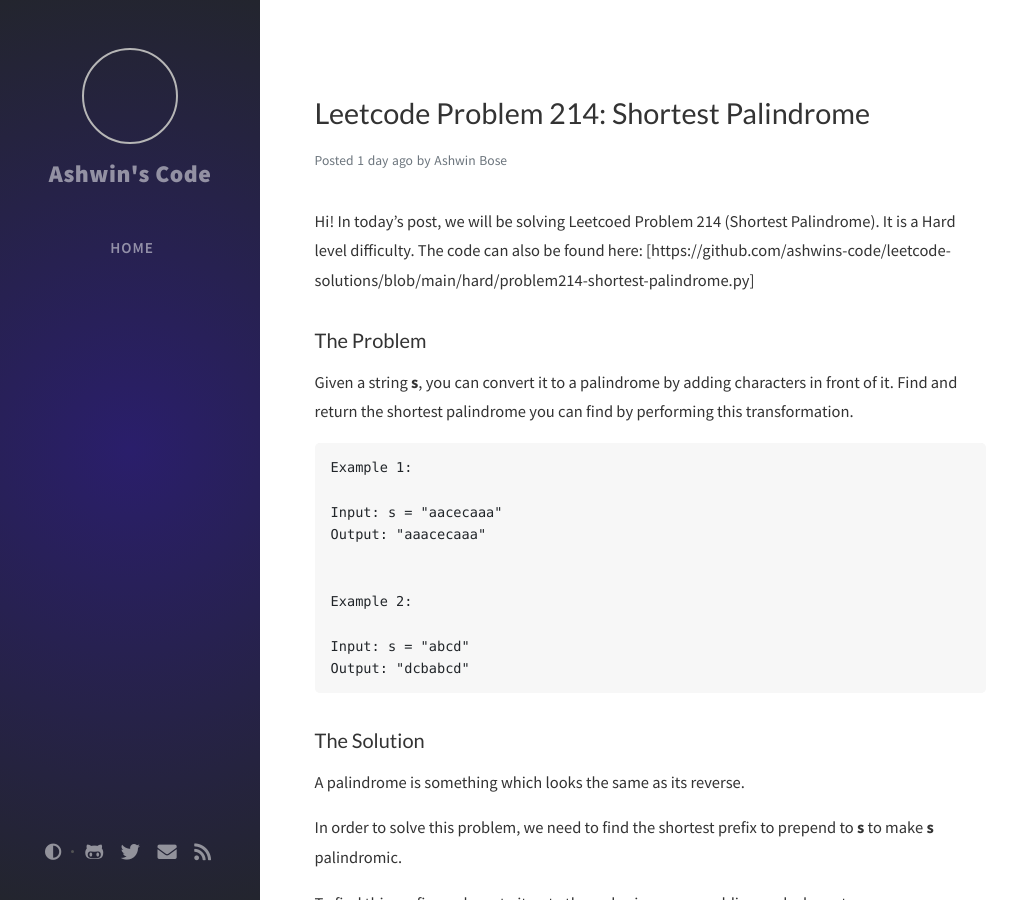
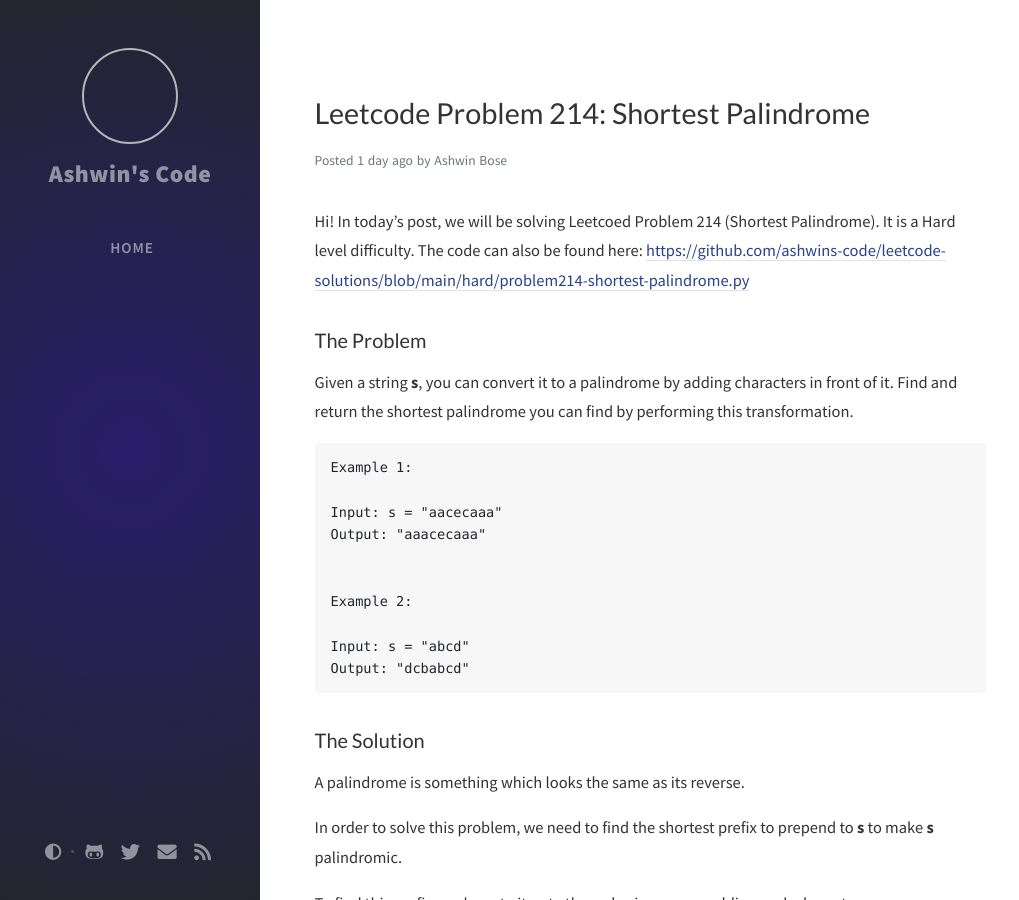
Before and after one commit to ashwins-code/ashwins-code.github.io, a Jekyll site: the page built from _posts/2020-12-08-leetcode-214.MARKDOWN, in a window 1280 px wide and 900 px high. Shown: the whole window, without its empty margins (0-1019 px from the left). Built offline with Jekyll 4.4.1, drawn with Linux system fonts in a browser that asks for light colours; nearby versions of some CDN libraries; comment, search, counter and statistics services are not loaded; part of the change alters nothing that is shown.

```diff
--- a/_posts/2020-12-08-leetcode-214.MARKDOWN
+++ b/_posts/2020-12-08-leetcode-214.MARKDOWN
@@ -3,7 +3,7 @@ layout: post
 title: "Leetcode Problem 214: Shortest Palindrome"
 ---
 
-Hi! In today's post, we will be solving Leetcoed Problem 214 (Shortest Palindrome). It is a Hard level difficulty. The code can also be found here: [https://github.com/ashwins-code/leetcode-solutions/blob/main/hard/problem214-shortest-palindrome.py]
+Hi! In today's post, we will be solving Leetcoed Problem 214 (Shortest Palindrome). It is a Hard level difficulty. The code can also be found here: [https://github.com/ashwins-code/leetcode-solutions/blob/main/hard/problem214-shortest-palindrome.py](https://github.com/ashwins-code/leetcode-solutions/blob/main/hard/problem214-shortest-palindrome.py)
 
 
 ### The Problem
```
